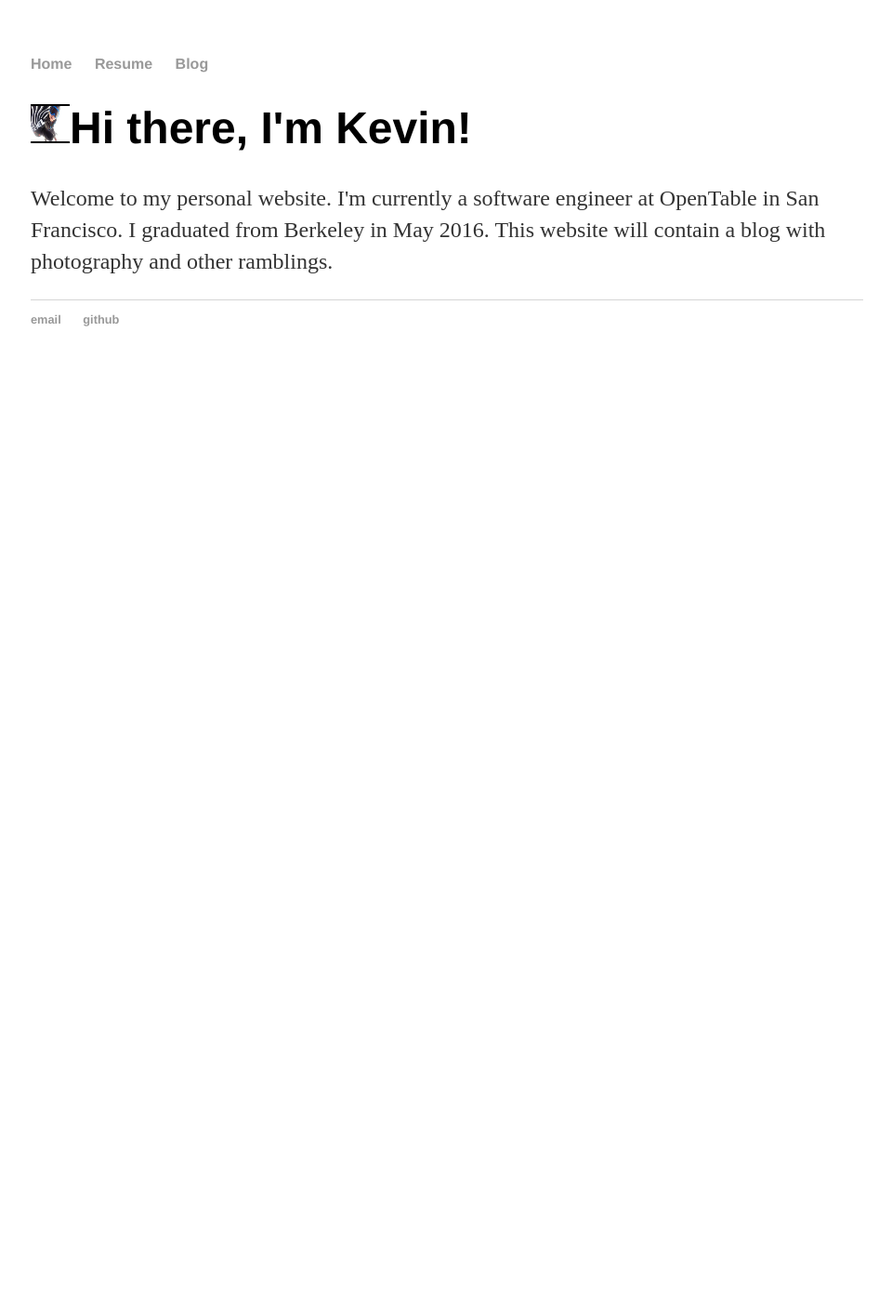
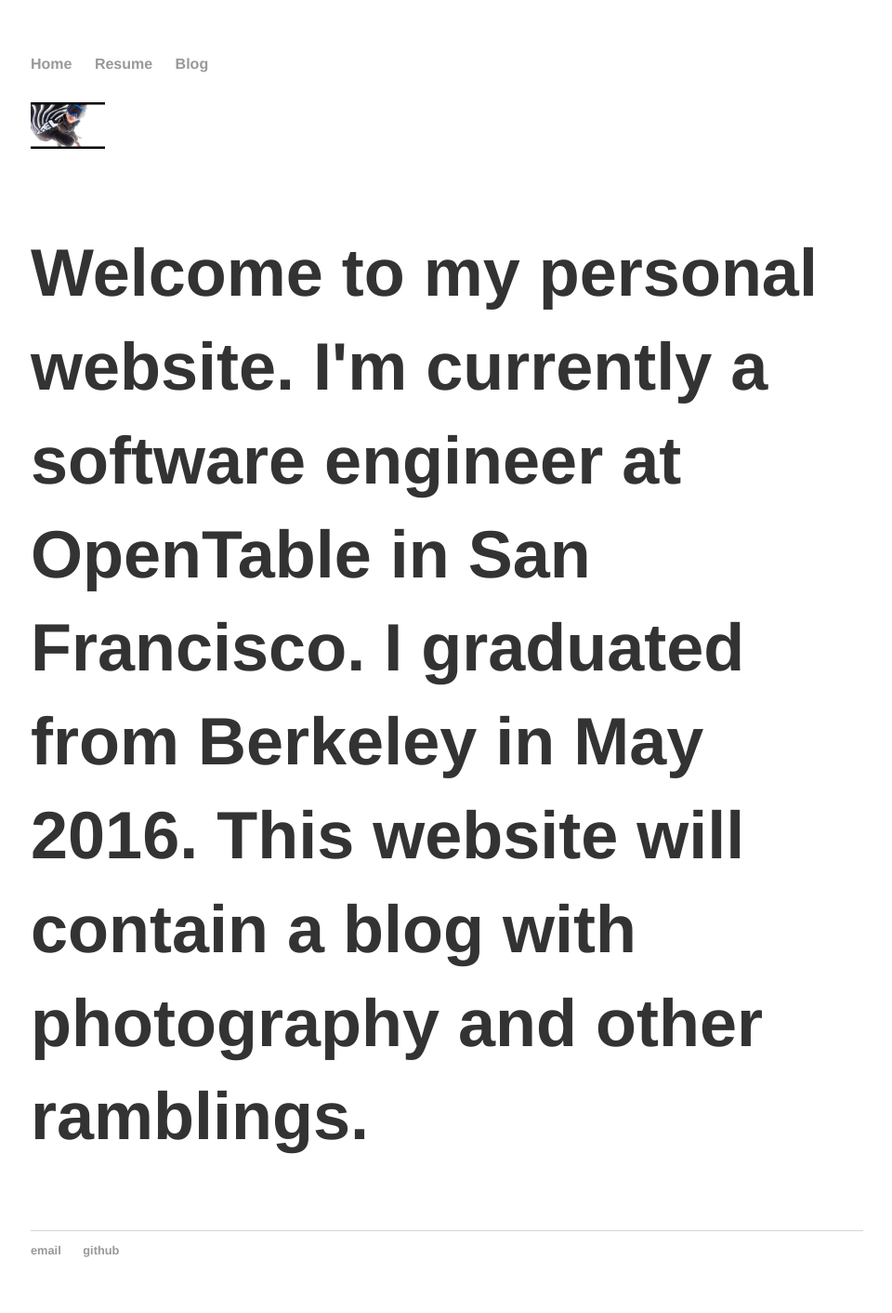
Before and after one commit to kcarlson2915/kcarlson2915.github.io, a Jekyll site: the page built from index.html, in a window 1280 px wide. Shown: the whole page at 93% size, without its empty margins (159-1119 px from the left). Built offline with Jekyll 4.4.1, drawn with Linux system fonts in a browser that asks for light colours; before the commit the page ends 900 px from its top, so only the background shows below that.

Commit message:
Resizing

```diff
--- a/index.html
+++ b/index.html
@@ -3,6 +3,6 @@ layout: default
 title: Kevin Carlson
 ---
 <div class="blurb">
-    <h1><img src="./images/ski_photo.jpg" alt="Profile Photo" height="42" width="42">Hi there, I'm Kevin!</h1>
+    <h1><img src="./images/ski_photo.jpg" alt="Profile Photo" height="50" Hi there, I'm Kevin!</h1>
 	<p>Welcome to my personal website. I'm currently a software engineer at OpenTable in San Francisco. I graduated from Berkeley in May 2016. This website will contain a blog with photography and other ramblings.</p>
 </div>
```
